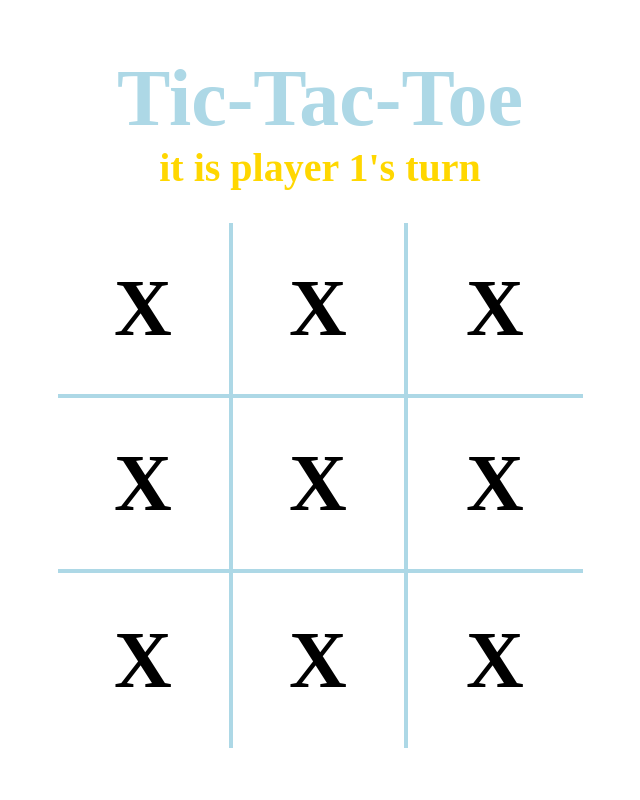
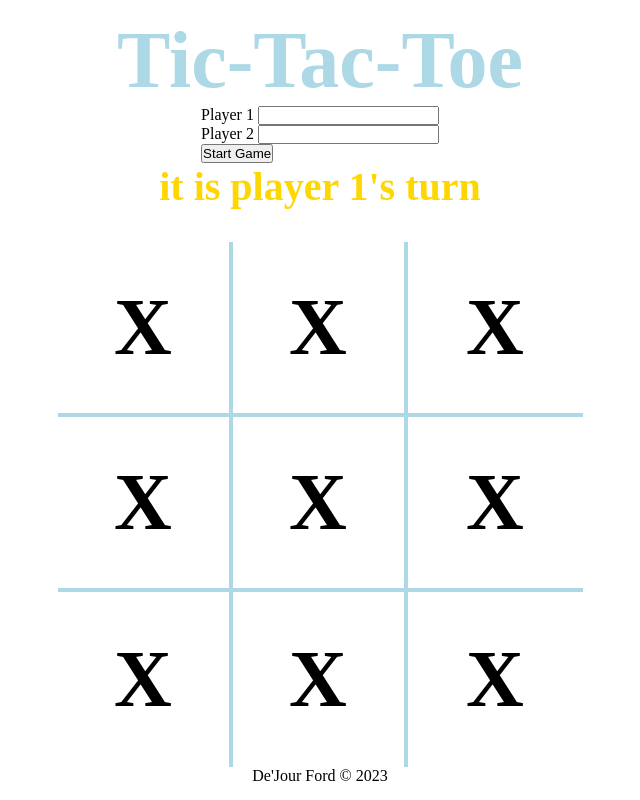
Before and after one commit to dejourford/tic-tac-toe-v3, a plain HTML site: page index.html in a window 1280 px wide. Shown: the whole page, without its empty margins (320-960 px from the left). Drawn offline with Linux system fonts and the light colour scheme.

Commit message:
add footer

```diff
--- a/index.html
+++ b/index.html
@@ -10,6 +10,24 @@
     <header>
         <h1>Tic-Tac-Toe</h1>
     </header>
+
+    <section class="create-player">
+        <form action="submit">
+            <div class="player-section">
+                <label for="">Player 1</label>
+                <input type="text">
+            </div>
+
+            <div class="player-section">
+                <label for="">Player 2</label>
+                <input type="text">
+            </div>
+            <button id="start-game-btn" type="submit">Start Game</button>
+        </form>
+
+    </section>
+
+
 
     <main>
         <div id="message">it is player 1's turn</div>
@@ -25,6 +43,10 @@
             <div class="tile" data-index="8">X</div>
         </section>
     </main>
+
+    <footer>
+        <p>De'Jour Ford &copy; 2023</p>
+    </footer>
     <script src="main.js"></script>
 </body>
 </html>
```
